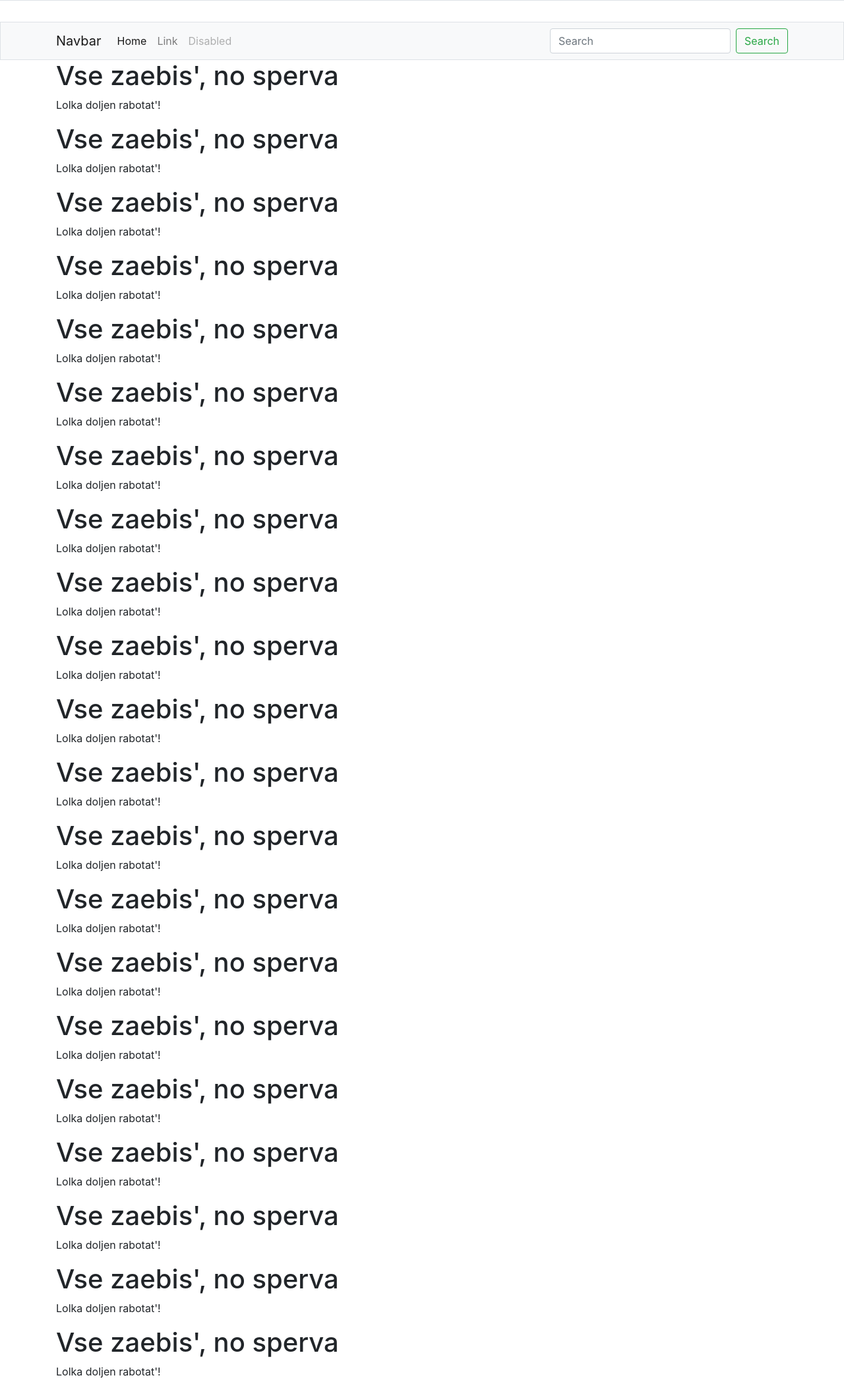
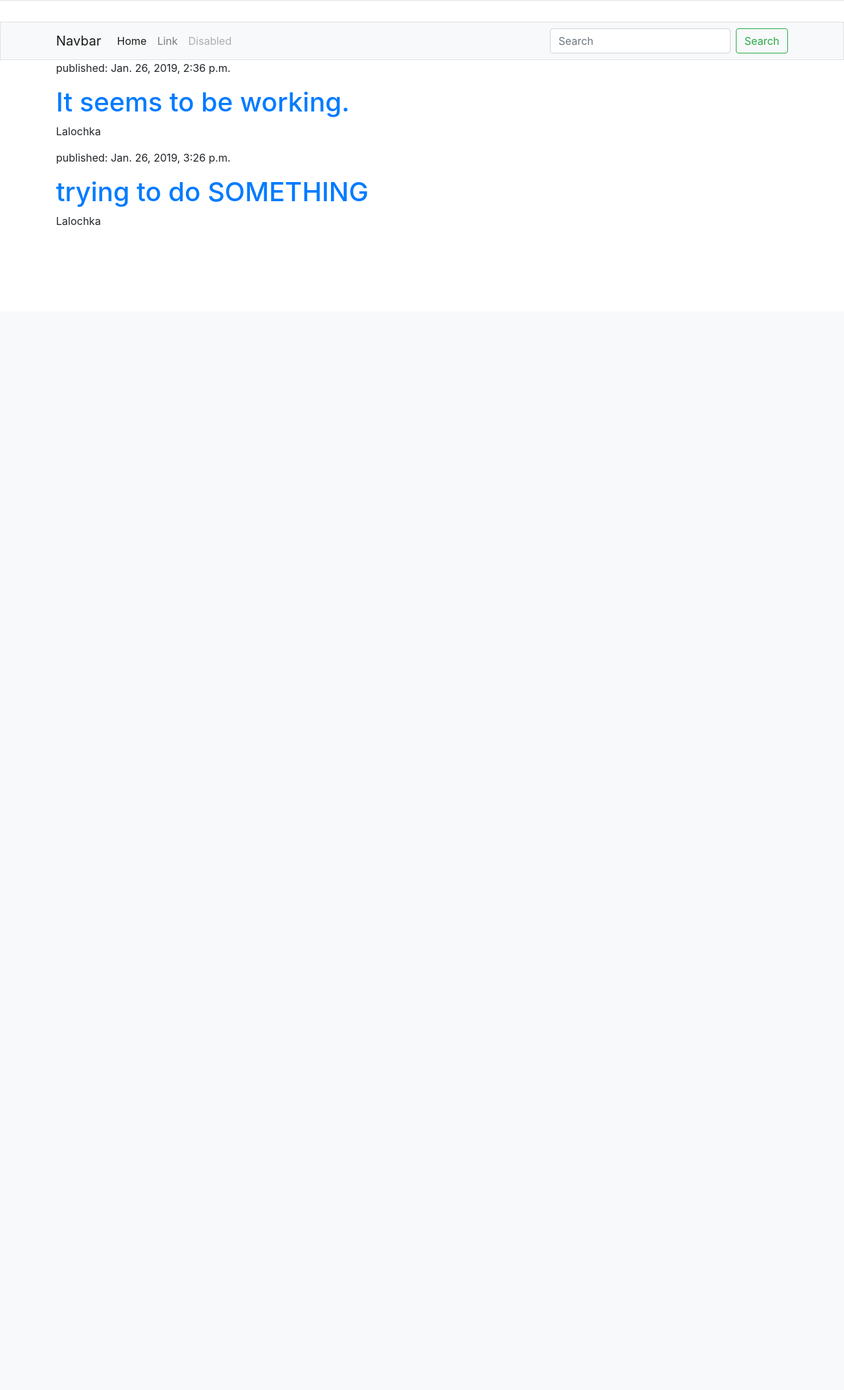
Before and after one commit to benladenusam/BecomeProgrammer, a Django app: page / in a window 1280 px wide. Shown: the part 328-2435 px from the top of the page at 66% size. After the commit the page ends 670 px from the top, so only its background shows below. Run offline with Django 3.2, Linux system fonts and the light colour scheme; data comes from the database, SQL or seed files in the repository; both versions use the stored data as it was after the commit; some libraries are stand-ins or nearby versions.

Commit message:
Posts are dynamicaly shown at homepage!

```diff
--- a/personal/models.py
+++ b/personal/models.py
@@ -5,7 +5,7 @@ from django.utils import timezone
 class Post(models.Model):
     author = models.ForeignKey('auth.User', on_delete=models.CASCADE)
     title = models.CharField(max_length=200)
-    text = models.TextField()
+    text = models.TextField(default='Lalochka')
     create_date = models.DateTimeField(default=timezone.now)
     published_date = models.DateTimeField(blank=True, null=True)
 
--- a/personal/templates/personal/home.html
+++ b/personal/templates/personal/home.html
@@ -2,54 +2,12 @@
 
 {% block content %}
 <div class="container">
-
-    <h1>Vse zaebis', no sperva</h1>
-    <p>Lolka doljen rabotat'!</p>
-    <h1>Vse zaebis', no sperva</h1>
-    <p>Lolka doljen rabotat'!</p>
-    <h1>Vse zaebis', no sperva</h1>
-    <p>Lolka doljen rabotat'!</p>
-
-    <h1>Vse zaebis', no sperva</h1>
-    <p>Lolka doljen rabotat'!</p>
-    <h1>Vse zaebis', no sperva</h1>
-    <p>Lolka doljen rabotat'!</p>
-    <h1>Vse zaebis', no sperva</h1>
-    <p>Lolka doljen rabotat'!</p>
-
-    <h1>Vse zaebis', no sperva</h1>
-    <p>Lolka doljen rabotat'!</p>
-    <h1>Vse zaebis', no sperva</h1>
-    <p>Lolka doljen rabotat'!</p>
-    <h1>Vse zaebis', no sperva</h1>
-    <p>Lolka doljen rabotat'!</p>
-
-    <h1>Vse zaebis', no sperva</h1>
-    <p>Lolka doljen rabotat'!</p>
-    <h1>Vse zaebis', no sperva</h1>
-    <p>Lolka doljen rabotat'!</p>
-    <h1>Vse zaebis', no sperva</h1>
-    <p>Lolka doljen rabotat'!</p>
-
-    <h1>Vse zaebis', no sperva</h1>
-    <p>Lolka doljen rabotat'!</p>
-    <h1>Vse zaebis', no sperva</h1>
-    <p>Lolka doljen rabotat'!</p>
-    <h1>Vse zaebis', no sperva</h1>
-    <p>Lolka doljen rabotat'!</p>
-
-    <h1>Vse zaebis', no sperva</h1>
-    <p>Lolka doljen rabotat'!</p>
-    <h1>Vse zaebis', no sperva</h1>
-    <p>Lolka doljen rabotat'!</p>
-    <h1>Vse zaebis', no sperva</h1>
-    <p>Lolka doljen rabotat'!</p>
-
-    <h1>Vse zaebis', no sperva</h1>
-    <p>Lolka doljen rabotat'!</p>
-    <h1>Vse zaebis', no sperva</h1>
-    <p>Lolka doljen rabotat'!</p>
-    <h1>Vse zaebis', no sperva</h1>
-    <p>Lolka doljen rabotat'!</p>
+        {% for post in posts %}
+        <div>
+            <p>published: {{ post.published_date }}</p>
+            <h1><a href="">{{ post.title }}</a></h1>
+            <p>{{ post.text|linebreaksbr }}</p>
+        </div>
+{% endfor %}
 </div>
 {% endblock %}
--- a/personal/views.py
+++ b/personal/views.py
@@ -1,4 +1,7 @@
 from django.shortcuts import render
+from django.utils import timezone
+from .models import Post
 
 def index(request):
-    return render(request, 'personal/home.html')
+    posts = Post.objects.filter(published_date__lte=timezone.now()).order_by('published_date')
+    return render(request, 'personal/home.html', {'posts': posts})
```
Also changed, not shown: db.sqlite3, personal/migrations/0002_remove_post_text.py (added), personal/migrations/0003_post_yakesporno.py (added), personal/migrations/0004_auto_20190126_1824.py (added).
